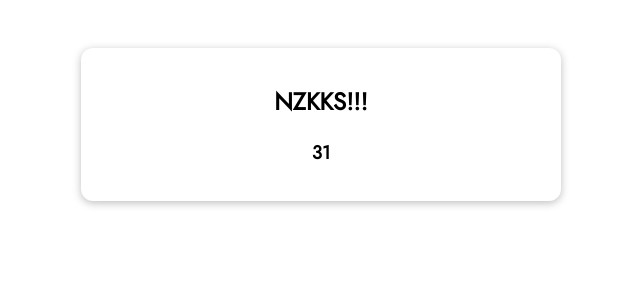
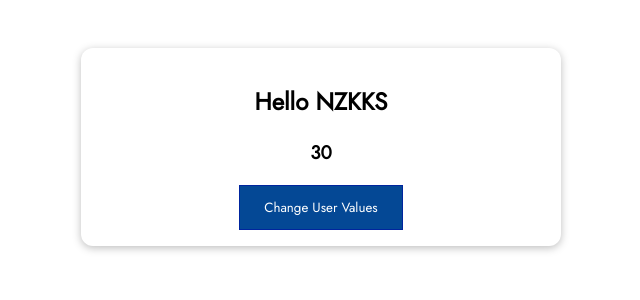
Before and after one commit to nzkks/vuejs-project, a Vue app: page /products in a window 1280 px wide. Shown: the top 300 px of the page, without its empty margins (319-959 px from the left). Built offline with nearby package versions, Linux system fonts and the light colour scheme.

Commit message:
Composition (API) Basic: example of both ref and reactive

```diff
--- a/src/projects/compositionBasic/CompositionBasic.vue
+++ b/src/projects/compositionBasic/CompositionBasic.vue
@@ -1,12 +1,8 @@
 <script setup>
-// import { ref } from 'vue';
-import { reactive } from 'vue';
+import { reactive, ref } from 'vue';
 
 // ref works with all data type string, number, boolean, object, array etc.
-// const user = ref({
-//   name: 'NZKKS',
-//   age: 30,
-// });
+const greeting = ref('Hello');
 
 // reactive works only on object
 const user = reactive({
@@ -14,21 +10,18 @@ const user = reactive({
   age: 30,
 });
 
-setTimeout(() => {
-  // ref has the Proxy (value) wrapper
-  // user.value.name = 'NZKKS!!!';
-  // user.value.age = 31;
-
-  // reactive doesn't have the Proxy (value) wrapper. so it is simplified
+const changeUserValues = () => {
+  greeting.value = 'Hi';
   user.name = 'NZKKS!!!';
   user.age = 31;
-}, 1500);
+};
 </script>
 
 <template>
   <section class="container">
-    <h2>{{ user.name }}</h2>
+    <h2>{{ greeting }} {{ user.name }}</h2>
     <h3>{{ user.age }}</h3>
+    <base-button @click="changeUserValues">Change User Values</base-button>
   </section>
 </template>
 
```
